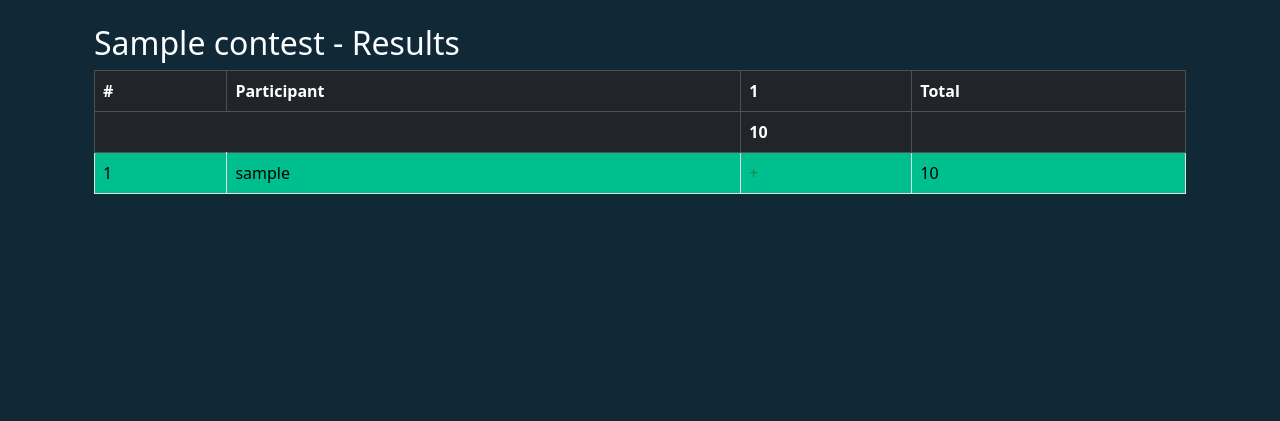
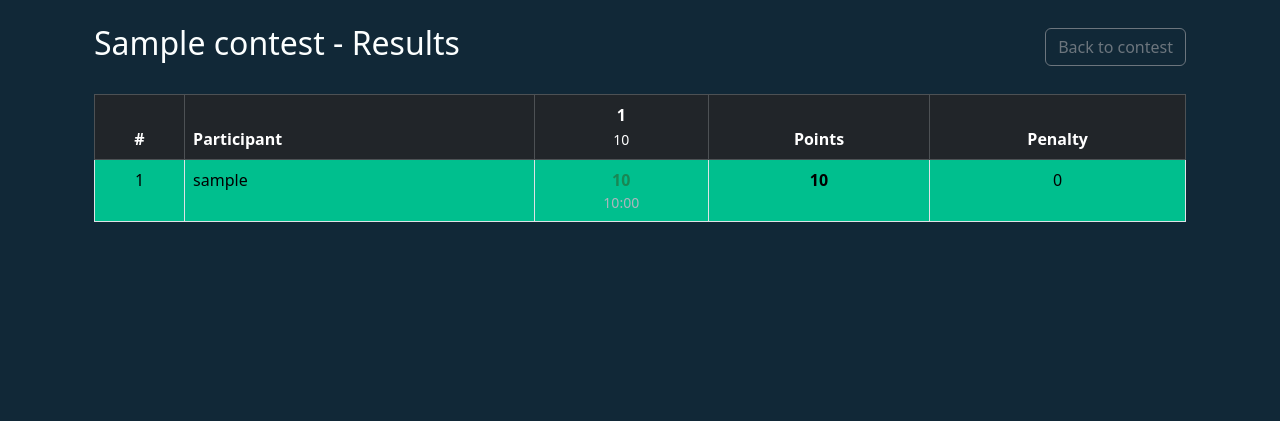
Before and after one commit to py-cyber/YandexCourseDjango2025, a Django app: page /contests/1/standings/ in a window 1280 px wide. Shown: the part 76-497 px from the top of the page. Run offline with Django 5.2, Linux system fonts and the light colour scheme; tables that the repository leaves empty hold one stand-in row (values such as "Sample post"); parts of the project's set-up code (start-up, migrations or seed data) failed here and were passed over; some libraries are stand-ins or nearby versions.

Commit message:
repair standings

```diff
--- a/clash_of_code/contests/models.py
+++ b/clash_of_code/contests/models.py
@@ -67,11 +67,6 @@ class ContestProblem(django.db.models.Model):
         null=True,
         blank=True,
     )
-    solved_by = django.db.models.ManyToManyField(
-        to=User,
-        through='ContestSolution',
-        blank=True,
-    )
 
     class Meta:
         ordering = ['order']
@@ -96,28 +91,3 @@ class ContestRegistration(django.db.models.Model):
 
     class Meta:
         unique_together = ('user', 'contest')
-
-
-class ContestSolution(django.db.models.Model):
-    user = django.db.models.ForeignKey(
-        to=User,
-        on_delete=django.db.models.CASCADE,
-    )
-    contest_problem = django.db.models.ForeignKey(
-        to=ContestProblem,
-        on_delete=django.db.models.CASCADE,
-    )
-    submission = django.db.models.ForeignKey(
-        to='submissions.Submission',
-        on_delete=django.db.models.CASCADE,
-    )
-    solved_time = django.db.models.DateTimeField(
-        auto_now_add=True,
-    )
-    penalty = django.db.models.IntegerField(
-        default=0,
-    )
-
-    class Meta:
-        ordering = ['solved_time']
-        unique_together = ('user', 'contest_problem')
--- a/clash_of_code/contests/views.py
+++ b/clash_of_code/contests/views.py
@@ -66,9 +66,9 @@ class ContestDetailView(LoginRequiredMixin, DetailView):
         context = super().get_context_data(**kwargs)
         contest = self.object
         now = timezone.now()
+        user = self.request.user
 
         tz_offset = int(self.request.COOKIES.get('tz_offset', 0))
-
         contest.display_start_time = contest.start_time + timezone.timedelta(
             minutes=tz_offset,
         )
@@ -76,34 +76,36 @@ class ContestDetailView(LoginRequiredMixin, DetailView):
             minutes=tz_offset,
         )
 
+        solved_problems = set()
+        is_registered = (
+            contest.participants.filter(id=self.request.user.id).exists()
+            or user.is_staff
+            or contest.created_by == user
+        )
+        qs_sub = submissions.models.Submission
+        if (now >= contest.start_time) and is_registered:
+            solved_problems = set(
+                qs_sub.objects.filter(
+                    user=self.request.user,
+                    contest=contest,
+                    verdict='AC',
+                ).values_list('problem_id', flat=True),
+            )
+
         context.update(
             {
                 'is_past': now > contest.end_time,
                 'is_running': contest.start_time <= now <= contest.end_time,
                 'is_upcoming': now < contest.start_time,
-                'is_registered': contest.participants.filter(
-                    id=self.request.user.id,
-                ).exists(),
+                'is_registered': is_registered,
                 'is_creator': contest.created_by == self.request.user,
                 'problems': contest.contestproblem_set.all()
                 .select_related('problem')
                 .order_by('order'),
                 'duration': contest.end_time - contest.start_time,
+                'solved_problems': solved_problems,
             },
         )
-
-        if context['is_running'] or context['is_past']:
-            if context['is_registered']:
-                query = contests.models.ContestSolution.objects
-                context['solved_problems'] = set(
-                    query.filter(
-                        user=self.request.user,
-                        contest_problem__contest=contest,
-                    ).values_list(
-                        'contest_problem__problem_id',
-                        flat=True,
-                    ),
-                )
 
         if self.request.user.is_staff:
             context['participants'] = contest.participants.all().order_by('username')
@@ -142,34 +144,86 @@ class ContestStandingsView(TemplateView):
         context = super().get_context_data(**kwargs)
         contest = get_object_or_404(contests.models.Contest, pk=self.kwargs['pk'])
 
+        contest_problems = contest.contestproblem_set.select_related(
+            'problem',
+        ).order_by('order')
+        qs_sub = submissions.models.Submission
+        all_submissions = (
+            qs_sub.objects.filter(contest=contest)
+            .select_related('user', 'problem')
+            .order_by('submitted_at')
+        )
+        registrations = contest.contestregistration_set.filter(
+            is_approved=True,
+        ).select_related('user')
+
         standings = []
-        for registration in contest.contestregistration_set.filter(is_approved=True):
+        for registration in registrations:
             user = registration.user
-            solutions = contests.models.ContestSolution.objects.filter(
-                user=user,
-                contest_problem__contest=contest,
-            )
+            user_solutions = {}
+            total_points = 0
+            total_penalty = 0
 
-            total_points = sum(s.contest_problem.points for s in solutions)
-            total_penalty = sum(s.penalty for s in solutions)
+            for cp in contest_problems:
+                problem_subs = [
+                    s
+                    for s in all_submissions
+                    if s.user == user and s.problem == cp.problem
+                ]
+
+                ac_sub = next((s for s in problem_subs if s.verdict == 'AC'), None)
+                attempts = len(
+                    [
+                        s
+                        for s in problem_subs
+                        if not ac_sub or s.submitted_at <= ac_sub.submitted_at
+                    ],
+                )
+
+                if ac_sub:
+                    penalty_time = max(
+                        0,
+                        (ac_sub.submitted_at - contest.start_time).total_seconds()
+                        // 60,
+                    )
+                    penalty = penalty_time + (20 * (attempts - 1))
+                    points = max(0, cp.points - penalty)
+
+                    user_solutions[str(cp.problem.id)] = {
+                        'verdict': 'AC',
+                        'points': points,
+                        'penalty': penalty,
+                        'time': ac_sub.submitted_at.strftime('%H:%M'),
+                        'attempts': attempts,
+                        'problem_id': cp.problem.id,
+                    }
+                    total_points += points
+                    total_penalty += penalty
+                elif attempts > 0:
+                    user_solutions[str(cp.problem.id)] = {
+                        'verdict': 'WA',
+                        'points': 0,
+                        'attempts': attempts,
+                        'problem_id': cp.problem.id,
+                    }
 
             standings.append(
                 {
                     'user': user,
                     'total_points': total_points,
                     'total_penalty': total_penalty,
-                    'solutions': solutions,
+                    'solutions': user_solutions,
+                    'solutions_list': list(user_solutions.values()),
                 },
             )
+
+        standings.sort(key=lambda x: (-x['total_points'], x['total_penalty']))
 
         context.update(
             {
                 'contest': contest,
-                'standings': sorted(
-                    standings,
-                    key=lambda x: (-x['total_points'], x['total_penalty']),
-                ),
-                'problems': contest.contestproblem_set.all().order_by('order'),
+                'standings': standings,
+                'problems': contest_problems,
             },
         )
         return context
--- a/clash_of_code/problems/views.py
+++ b/clash_of_code/problems/views.py
@@ -187,8 +187,8 @@ class ProblemDetailView(View):
             pk=pk,
         )
 
-        if not problem.is_public and problem.author != request.user:
-            raise PermissionDenied
+        # if not problem.is_public and problem.author != request.user:
+        #     raise PermissionDenied
 
         sample_tests = problem.tests.filter(is_sample=True).order_by('number')
 
--- a/clash_of_code/templates/contests/standings.html
+++ b/clash_of_code/templates/contests/standings.html
@@ -6,46 +6,58 @@
 
 {% block content %}
 <div class="container mt-4">
-    <h2>{{ contest.name }} - {% translate "Results" %}</h2>
+    <div class="d-flex justify-content-between align-items-center mb-4">
+        <h2>{{ contest.name }} - {% translate "Results" %}</h2>
+        <a href="{% url 'contests:detail' pk=contest.pk %}" class="btn btn-outline-secondary">
+            {% translate "Back to contest" %}
+        </a>
+    </div>
 
     <div class="table-responsive">
         <table class="table table-bordered table-hover">
             <thead class="table-dark">
                 <tr>
-                    <th>#</th>
+                    <th class="text-center">#</th>
                     <th>{% translate "Participant" %}</th>
                     {% for problem in problems %}
-                        <th>{{ problem.order }}</th>
+                        <th class="text-center" title="{{ problem.problem.title }}">
+                            {{ problem.order }}<br>
+                            <small class="fw-normal">{{ problem.points }}</small>
+                        </th>
                     {% endfor %}
-                    <th>{% translate "Total" %}</th>
-                </tr>
-                <tr>
-                    <th colspan="2"></th>
-                    {% for problem in problems %}
-                        <th>{{ problem.points }}</th>
-                    {% endfor %}
-                    <th></th>
+                    <th class="text-center">{% translate "Points" %}</th>
+                    <th class="text-center">{% translate "Penalty" %}</th>
                 </tr>
             </thead>
             <tbody>
                 {% for standing in standings %}
                 <tr>
-                    <td>{{ forloop.counter }}</td>
+                    <td class="text-center">{{ forloop.counter }}</td>
                     <td>{{ standing.user.username }}</td>
                     {% for problem in problems %}
-                        <td>
-                            {% for solution in standing.solutions %}
-                                {% if solution.contest_problem == problem %}
-                                    {% if solution.submission.verdict == 'AC' %}
-                                        <span class="text-success">+</span>
+                        <td class="text-center">
+                            {% for solution in standing.solutions_list %}
+                                {% if solution.problem_id == problem.problem.id %}
+                                    {% if solution.verdict == 'AC' %}
+                                        <span class="text-success fw-bold">{{ solution.points }}</span>
+                                        <small class="text-muted d-block">
+                                            {{ solution.time }}
+                                        </small>
                                     {% else %}
-                                        <span class="text-danger">-</span>
+                                        <span class="text-danger">-{{ solution.attempts }}</span>
                                     {% endif %}
                                 {% endif %}
                             {% endfor %}
                         </td>
                     {% endfor %}
-                    <td>{{ standing.total_points }}</td>
+                    <td class="text-center fw-bold">{{ standing.total_points }}</td>
+                    <td class="text-center">{{ standing.total_penalty }}</td>
+                </tr>
+                {% empty %}
+                <tr>
+                    <td colspan="{{ problems|length|add:4 }}" class="text-center">
+                        {% translate "No participants yet" %}
+                    </td>
                 </tr>
                 {% endfor %}
             </tbody>
```
Also changed, not shown: clash_of_code/templates/contests/detail.html (+21 -18 lines), clash_of_code/contests/migrations/0005_alter_contestsolution_penalty_and_more.py (added), clash_of_code/contests/migrations/0006_remove_contestproblem_solved_by_and_more.py (added).
